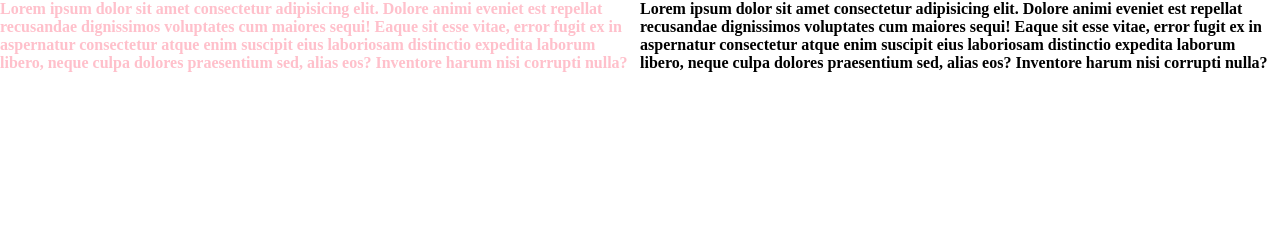
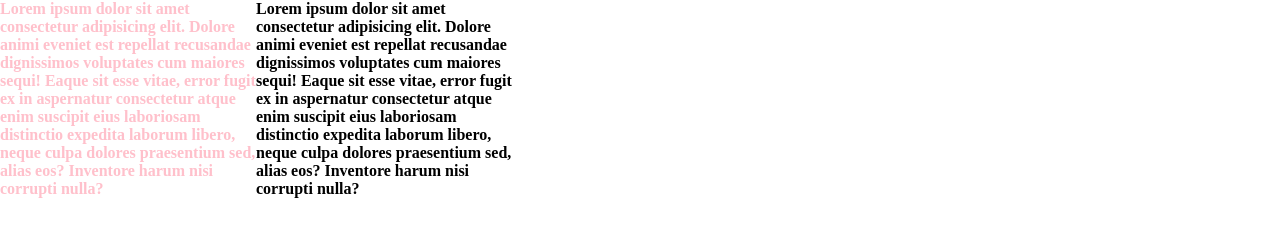
Before and after one commit to danwoxs/nic-dgl203-2025FA-Assignment-3C, a plain HTML site: page index.html in a window 1280 px wide. Drawn offline with Linux system fonts and the light colour scheme.

Commit message:
Use math operation for styling

```diff
--- a/main.scss
+++ b/main.scss
@@ -36,7 +36,7 @@ body {
 
 .main {
    @include flexCenter(row);
-
+    width: 80% - 40%;
     #{&}_paragraph1 {
         font-weight: weight(bold);
 
```
Also changed, not shown: main.css, 1 other file.
